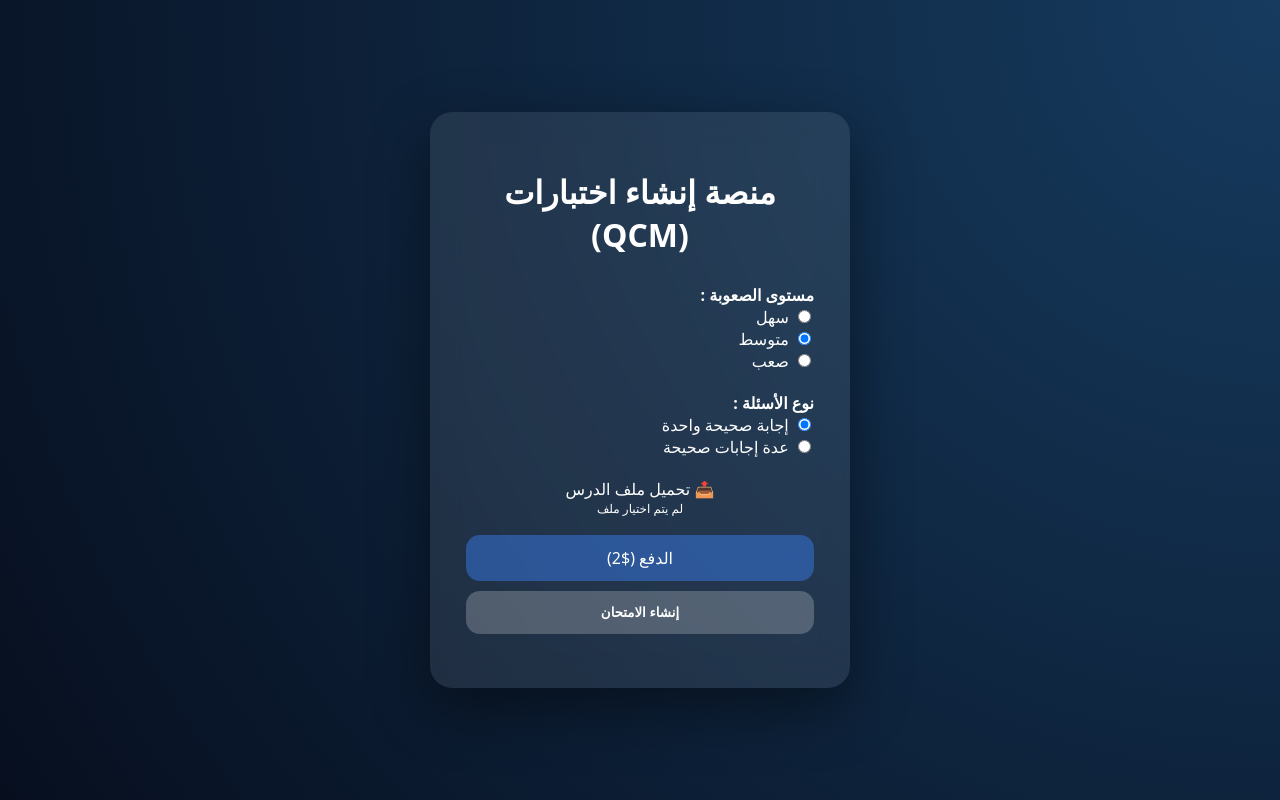
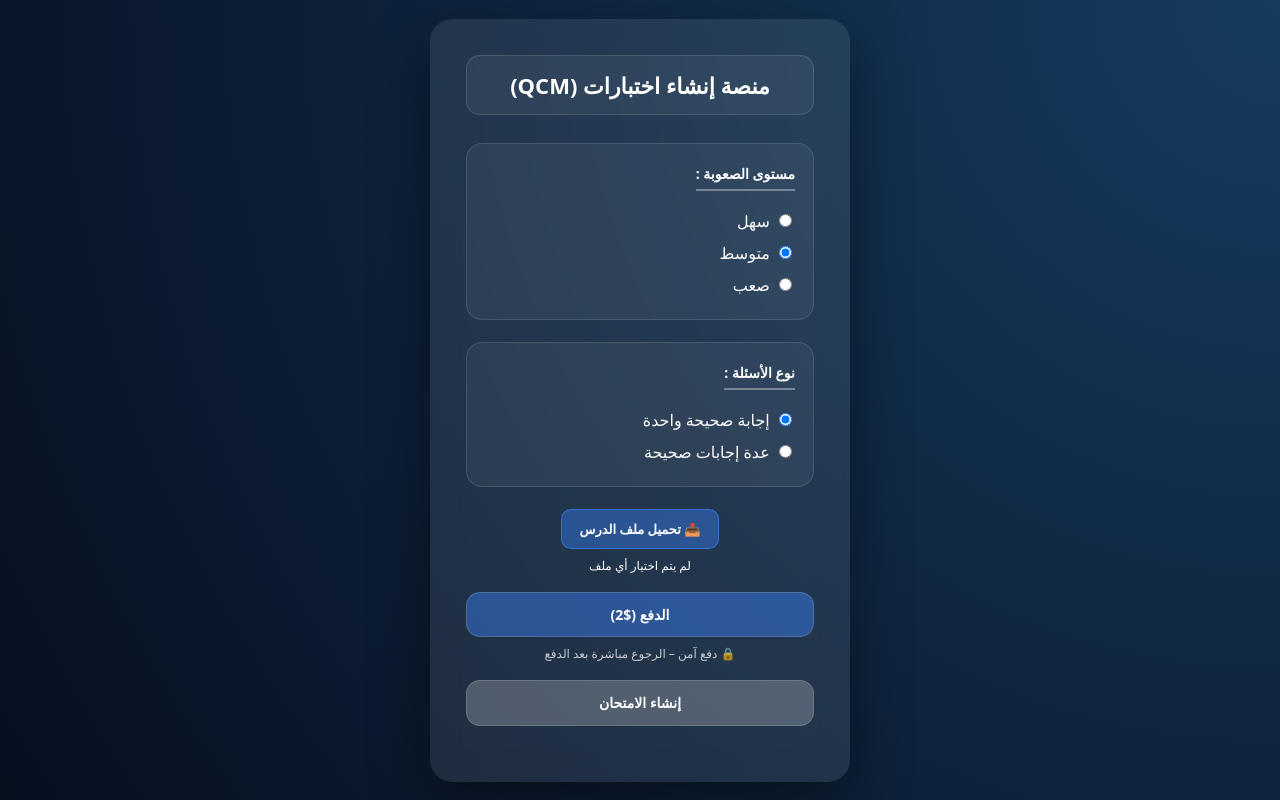
Before and after one commit to autosystemzai/examforge-v0, a Next.js app: page / in a window 1280 px wide. Built offline with nearby package versions, Linux system fonts and the light colour scheme.

Commit message:
Restore correct UI version of page.tsx

```diff
--- a/app/page.tsx
+++ b/app/page.tsx
@@ -13,11 +13,12 @@ export default function Page() {
   const [difficulty, setDifficulty] = useState<Difficulty>("medium");
   const [qcmMode, setQcmMode] = useState<QcmMode>("single");
 
+  // 🔧 MODIF : on stocke du HTML au lieu de liens
   const [html, setHtml] = useState<{ exam: string; correction: string } | null>(
     null
   );
 
-  /* ===== Payhip return ===== */
+  // ✅ Détection du retour Payhip
   useEffect(() => {
     const params = new URLSearchParams(window.location.search);
     if (params.get("paid") === "1") {
@@ -26,16 +27,6 @@ export default function Page() {
     }
   }, []);
 
-  /* ===== Safe JSON helper ===== */
-  async function safeJson(res: Response) {
-    const txt = await res.text();
-    try {
-      return JSON.parse(txt);
-    } catch {
-      throw new Error("Réponse serveur invalide");
-    }
-  }
-
   async function handleGenerate() {
     if (!file || busy || !paid) return;
 
@@ -43,19 +34,13 @@ export default function Page() {
       setBusy(true);
       setHtml(null);
 
-      /* ===== C5 extract ===== */
       const fd = new FormData();
       fd.append("file", file);
 
-      const r1 = await fetch("/api/extract-text", {
-        method: "POST",
-        body: fd,
-      });
+      const r1 = await fetch("/api/extract-text", { method: "POST", body: fd });
+      const c5 = await r1.json();
+      if (c5.status !== "OK") throw new Error(c5.message);
 
-      const c5 = await safeJson(r1);
-      if (c5.status !== "OK") throw new Error(c5.message || "Extraction échouée");
-
-      /* ===== C6 QCM ===== */
       const r2 = await fetch("/api/generate-qcm", {
         method: "POST",
         headers: { "Content-Type": "application/json" },
@@ -69,20 +54,18 @@ export default function Page() {
           },
         }),
       });
+      const c6 = await r2.json();
+      if (c6.status !== "OK") throw new Error(c6.message);
 
-      const c6 = await safeJson(r2);
-      if (c6.status !== "OK") throw new Error(c6.message || "QCM échoué");
-
-      /* ===== C7 HTML exam + correction ===== */
       const r3 = await fetch("/api/generate-pdf", {
         method: "POST",
         headers: { "Content-Type": "application/json" },
         body: JSON.stringify({ questions: c6.data.questions }),
       });
+      const c7 = await r3.json();
+      if (c7.status !== "OK") throw new Error(c7.message);
 
-      const c7 = await safeJson(r3);
-      if (c7.status !== "OK") throw new Error(c7.message || "HTML échoué");
-
+      // 🔧 MODIF : on récupère le HTML
       setHtml({
         exam: c7.examHtml,
         correction: c7.correctionHtml,
@@ -94,6 +77,7 @@ export default function Page() {
     }
   }
 
+  // 🔧 MODIF : ouverture HTML dans nouvel onglet
   function openHtml(html: string) {
     const w = window.open("", "_blank");
     if (!w) return;
@@ -125,9 +109,20 @@ export default function Page() {
           boxShadow: "0 20px 60px rgba(0,0,0,0.45)",
         }}
       >
-        <h1 style={{ textAlign: "center", marginBottom: 28 }}>
-          منصة إنشاء اختبارات (QCM)
-        </h1>
+        <div
+          style={{
+            padding: "14px 18px",
+            borderRadius: 14,
+            background: "rgba(255,255,255,0.06)",
+            border: "1px solid rgba(255,255,255,0.12)",
+            textAlign: "center",
+            marginBottom: 28,
+          }}
+        >
+          <h1 style={{ fontSize: 22, fontWeight: 700, margin: 0 }}>
+            منصة إنشاء اختبارات (QCM)
+          </h1>
+        </div>
 
         <Section title="مستوى الصعوبة :">
           <Radio label="سهل" checked={difficulty === "easy"} onChange={() => setDifficulty("easy")} />
@@ -136,12 +131,31 @@ export default function Page() {
         </Section>
 
         <Section title="نوع الأسئلة :">
-          <Radio label="إجابة صحيحة واحدة" checked={qcmMode === "single"} onChange={() => setQcmMode("single")} />
-          <Radio label="عدة إجابات صحيحة" checked={qcmMode === "multiple"} onChange={() => setQcmMode("multiple")} />
+          <Radio
+            label="إجابة صحيحة واحدة"
+            checked={qcmMode === "single"}
+            onChange={() => setQcmMode("single")}
+          />
+          <Radio
+            label="عدة إجابات صحيحة"
+            checked={qcmMode === "multiple"}
+            onChange={() => setQcmMode("multiple")}
+          />
         </Section>
 
-        <div style={{ textAlign: "center", marginBottom: 18 }}>
-          <label style={{ cursor: "pointer" }}>
+        <div style={{ marginBottom: 18, textAlign: "center" }}>
+          <label
+            style={{
+              display: "inline-block",
+              padding: "10px 18px",
+              background: "rgba(59,130,246,0.42)",
+              border: "1px solid rgba(59,130,246,0.65)",
+              borderRadius: 10,
+              cursor: "pointer",
+              fontSize: 13,
+              fontWeight: 600,
+            }}
+          >
             📤 تحميل ملف الدرس
             <input
               type="file"
@@ -150,23 +164,68 @@ export default function Page() {
               onChange={(e) => setFile(e.target.files?.[0] || null)}
             />
           </label>
-          <div style={{ fontSize: 12 }}>{file ? file.name : "لم يتم اختيار ملف"}</div>
+
+          <div style={{ marginTop: 8, fontSize: 12 }}>
+            {file ? file.name : "لم يتم اختيار أي ملف"}
+          </div>
         </div>
 
-        <a href="https://payhip.com/b/06TAx" style={payBtn}>
+        <a
+          href="https://payhip.com/b/06TAx"
+          style={{
+            display: "block",
+            width: "100%",
+            padding: "12px 0",
+            borderRadius: 14,
+            border: "1px solid rgba(255,255,255,0.15)",
+            background: "rgba(59,130,246,0.45)",
+            color: "#fff",
+            fontSize: 14,
+            fontWeight: 600,
+            textAlign: "center",
+            textDecoration: "none",
+            marginBottom: 8,
+            pointerEvents: busy ? "none" : "auto",
+            opacity: busy ? 0.6 : 1,
+          }}
+        >
           الدفع ($2)
         </a>
+
+        <div
+          style={{
+            textAlign: "center",
+            fontSize: 12,
+            color: "rgba(255,255,255,0.75)",
+            marginBottom: 18,
+          }}
+        >
+          🔒 دفع آمن – الرجوع مباشرة بعد الدفع
+        </div>
 
         <button
           onClick={handleGenerate}
           disabled={!file || busy || !paid}
-          style={generateBtn(!paid || busy)}
+          style={{
+            width: "100%",
+            padding: "14px 0",
+            borderRadius: 14,
+            border: "1px solid rgba(255,255,255,0.15)",
+            background:
+              !paid || busy ? "rgba(255,255,255,0.22)" : "rgba(59,130,246,0.45)",
+            color: "#fff",
+            fontSize: 14,
+            fontWeight: 700,
+            cursor: !paid || busy ? "not-allowed" : "pointer",
+            marginBottom: 20,
+          }}
         >
-          {busy ? "⏳ جاري الإنشاء..." : "إنشاء الامتحان"}
+          {busy ? "⏳ جاري إنشاء الامتحان..." : "إنشاء الامتحان"}
         </button>
 
+        {/* 🔧 MODIF : boutons ouvrant le HTML */}
         {html && (
-          <div style={{ display: "flex", gap: 10, justifyContent: "center" }}>
+          <div style={{ display: "flex", justifyContent: "center", gap: 10 }}>
             <button onClick={() => openHtml(html.exam)} style={downloadBtn}>
               📄 عرض الامتحان
             </button>
@@ -180,44 +239,40 @@ export default function Page() {
   );
 }
 
-/* ===== UI helpers ===== */
-
 const downloadBtn: React.CSSProperties = {
   padding: "8px 14px",
   borderRadius: 10,
   background: "rgba(255,255,255,0.12)",
   border: "1px solid rgba(255,255,255,0.25)",
-  color: "#fff",
+  color: "#f1f5f9",
+  fontSize: 12,
+  fontWeight: 600,
 };
-
-const payBtn: React.CSSProperties = {
-  display: "block",
-  textAlign: "center",
-  marginBottom: 10,
-  padding: "12px 0",
-  borderRadius: 14,
-  background: "rgba(59,130,246,0.45)",
-  color: "#fff",
-  textDecoration: "none",
-};
-
-const generateBtn = (disabled: boolean): React.CSSProperties => ({
-  width: "100%",
-  padding: "14px 0",
-  borderRadius: 14,
-  background: disabled ? "rgba(255,255,255,0.22)" : "rgba(59,130,246,0.45)",
-  border: "none",
-  color: "#fff",
-  fontWeight: 700,
-  cursor: disabled ? "not-allowed" : "pointer",
-  marginBottom: 18,
-});
 
 function Section({ title, children }: { title: string; children: React.ReactNode }) {
   return (
-    <div style={{ marginBottom: 20 }}>
-      <strong>{title}</strong>
-      <div>{children}</div>
+    <div
+      style={{
+        padding: 18,
+        borderRadius: 16,
+        background: "rgba(255,255,255,0.055)",
+        border: "1px solid rgba(255,255,255,0.12)",
+        marginBottom: 22,
+      }}
+    >
+      <div
+        style={{
+          display: "inline-block",
+          paddingBottom: 6,
+          marginBottom: 14,
+          borderBottom: "2px solid rgba(255,255,255,0.35)",
+          fontSize: 14,
+          fontWeight: 600,
+        }}
+      >
+        {title}
+      </div>
+      <div style={{ lineHeight: 2 }}>{children}</div>
     </div>
   );
 }
@@ -232,7 +287,7 @@ function Radio({
   onChange: () => void;
 }) {
   return (
-    <label style={{ display: "block" }}>
+    <label style={{ display: "block", cursor: "pointer" }}>
       <input type="radio" checked={checked} onChange={onChange} /> {label}
     </label>
   );
```
